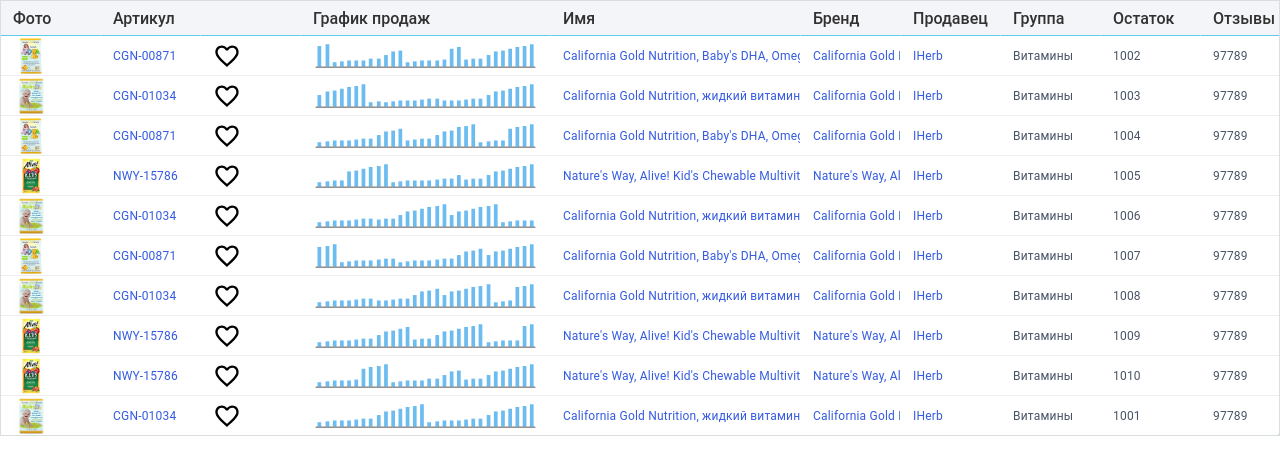
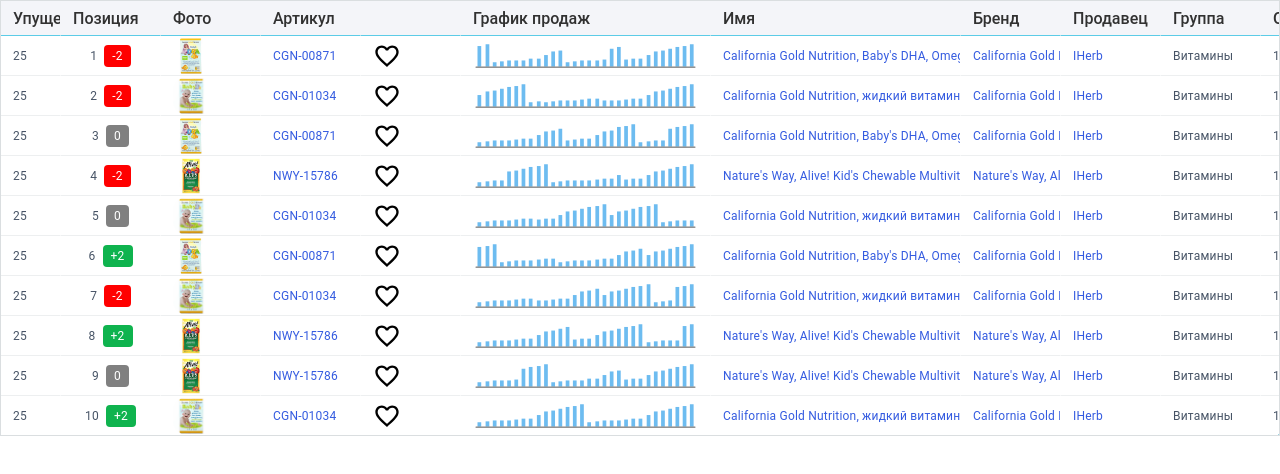
Before and after one commit to eugene-serb/eggheads-test-task, a Vue app: page / in a window 1280 px wide. Shown: the top 474 px of the page. Built offline with nearby package versions, Linux system fonts and the light colour scheme; a web font is replaced by a local one.

Commit message:
add position

```diff
--- a/src/App.vue
+++ b/src/App.vue
@@ -23,9 +23,14 @@
   :root {
     --step-size: 4px;
     --color-black: #000000;
+    --color-white: #FFFFFF;
     --color-blue: #345be0;
+    --color-red: red;
+    --color-green: #0fb34e;
+    --color-grey: grey;
     --font-family: Avenir, Helvetica, Arial, sans-serif;
     --font-color: var(--color-black);
+    --font-size:  calc(var(--step-size) * 3);
     --table-header-font-size: calc(var(--step-size) * 4);
     --table-column-font-size: calc(var(--step-size) * 3);
   }
@@ -36,6 +41,10 @@
     box-sizing: border-box;
   }
 
+  html {
+    font-size: var(--font-size);
+  }
+
   #app {
     font-family: var(--font-family);
     color: var(--font-color);
--- a/src/assets/data.json
+++ b/src/assets/data.json
@@ -11,6 +11,9 @@
     "reviews": 97789,
     "rating": 4.1,
     "cost": 10.06,
+    "loss": 25,
+    "position": 1,
+    "rate": "-2",
     "like": false,
     "schedule": [
       82,
@@ -57,6 +60,9 @@
     "reviews": 97789,
     "rating": 4.2,
     "cost": 15.27,
+    "loss": 25,
+    "position": 2,
+    "rate": "-2",
     "like": false,
     "schedule": [
       38,
@@ -103,6 +109,9 @@
     "reviews": 97789,
     "rating": 4.3,
     "cost": 10.06,
+    "loss": 25,
+    "position": 3,
+    "rate": "0",
     "like": false,
     "schedule": [
       1,
@@ -149,6 +158,9 @@
     "reviews": 97789,
     "rating": 4.4,
     "cost": 3.62,
+    "loss": 25,
+    "position": 4,
+    "rate": "-2",
     "like": false,
     "schedule": [
       1,
@@ -195,6 +207,9 @@
     "reviews": 97789,
     "rating": 4.5,
     "cost": 15.27,
+    "loss": 25,
+    "position": 5,
+    "rate": "0",
     "like": false,
     "schedule": [
       1,
@@ -241,6 +256,9 @@
     "reviews": 97789,
     "rating": 4.6,
     "cost": 10.06,
+    "loss": 25,
+    "position": 6,
+    "rate": "+2",
     "like": false,
     "schedule": [
       78,
@@ -287,6 +305,9 @@
     "reviews": 97789,
     "rating": 4.7,
     "cost": 15.27,
+    "loss": 25,
+    "position": 7,
+    "rate": "-2",
     "like": false,
     "schedule": [
       1,
@@ -333,6 +354,9 @@
     "reviews": 97789,
     "rating": 4.8,
     "cost": 3.62,
+    "loss": 25,
+    "position": 8,
+    "rate": "+2",
     "like": false,
     "schedule": [
       1,
@@ -379,6 +403,9 @@
     "reviews": 97789,
     "rating": 4.9,
     "cost": 3.62,
+    "loss": 25,
+    "position": 9,
+    "rate": "0",
     "like": false,
     "schedule": [
       1,
@@ -425,6 +452,9 @@
     "reviews": 97789,
     "rating": 4.0,
     "cost": 15.27,
+    "loss": 25,
+    "position": 10,
+    "rate": "+2",
     "like": false,
     "schedule": [
       1,
--- a/src/components/DataTable.vue
+++ b/src/components/DataTable.vue
@@ -95,7 +95,7 @@
     height: 40px;
     margin: 0;
     padding: 0;
-    border-radius: 15px;
+    border-radius: 16px;
     overflow: hidden;
   }
 
@@ -111,11 +111,30 @@
     height: 40px;
     margin: 0;
     padding: 0;
-    border-radius: 15px;
     overflow: hidden;
   }
 
   .table__like {
     width: 28px;
   }
+
+  .table__position-container {
+    text-align: center;
+  }
+
+  .table__position-rate {
+    margin: 0 0 0 4px;
+    padding: 4px 8px;
+    border-radius: 4px;
+    background-color: var(--color-grey);
+    color: #FFFFFF;
+  }
+
+  .table__position-rate_plus {
+    background-color: var(--color-green);
+  }
+
+  .table__position-rate_minus {
+    background-color: var(--color-red);
+  }
 </style>
--- a/src/components/getConfig.js
+++ b/src/components/getConfig.js
@@ -15,6 +15,35 @@
     rowHeight: 40,
     data: products,
     columns: [
+      {
+        id: 'loss',
+        sort: 'int',
+        css: 'table__column',
+        header: [
+          {
+            text: 'Упущенный %',
+            css: 'table__header'
+          },
+        ],
+        minWidth: 25,
+        width: 60,
+        maxWidth: 150,
+      },
+      {
+        id: 'position',
+        sort: 'int',
+        css: 'table__column',
+        header: [
+          {
+            text: 'Позиция',
+            css: 'table__header'
+          },
+        ],
+        template: templates.position,
+        minWidth: 50,
+        width: 100,
+        maxWidth: 150,
+      },
       {
         id: 'image',
         css: 'table__column',
--- a/src/components/templates.js
+++ b/src/components/templates.js
@@ -1,4 +1,21 @@
 'use strict';
+
+const position = (item) => {
+  let styles = '';
+
+  if (item.rate > 0) {
+    styles = 'table__position-rate_plus';
+  } else if (item.rate < 0) {
+    styles = 'table__position-rate_minus';
+  }
+
+  return `
+    <div class="table__position-container">
+      <span>${item.position}</span>
+      <span class="table__position-rate ${styles}">${item.rate}</span>
+    </div>
+  `;
+}
 
 const image = (item) => {
   return `
@@ -21,6 +38,7 @@
 };
 
 const templates = {
+  position,
   image,
   like,
 };
```
